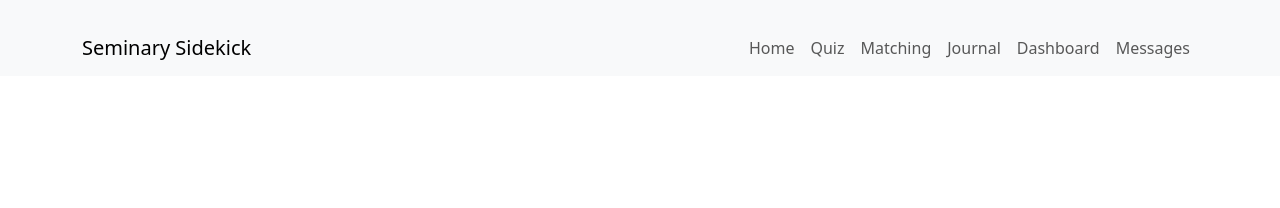
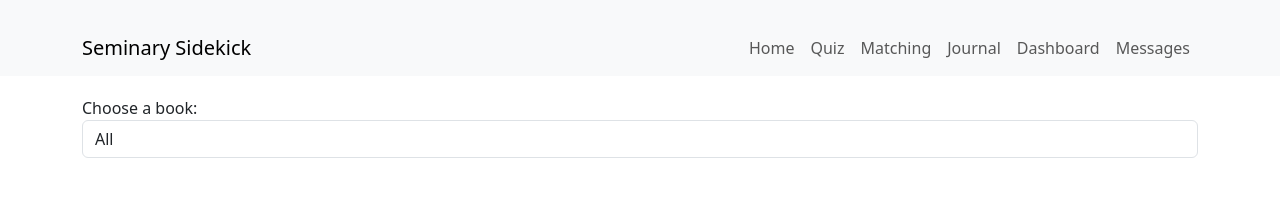
Before and after one commit to sophomorica/seminary-sidekick, a React (Create React App) app: page /quiz in a window 1280 px wide. Shown: the top 208 px of the page. Built offline with nearby package versions, Linux system fonts and the light colour scheme.

Commit message:
added all the books

```diff
--- a/src/components/quiz/Quiz.js
+++ b/src/components/quiz/Quiz.js
@@ -4,22 +4,39 @@ import "./quiz.css";
 
 const Quiz = () => {
   const [passages, setPassages] = useState([]);
+  const [data, setData] = useState({});
   const [question, setQuestion] = useState(null);
   const [choices, setChoices] = useState([]);
   const [selected, setSelected] = useState("");
   const [correct, setCorrect] = useState(null);
+  const [selectedBook, setSelectedBook] = useState("All");
 
   useEffect(() => {
     axios
       .get("./data/passages.json")
       .then((res) => {
-        setPassages(res.data);
-        getNextQuestion(res.data);
+        setData(res.data);
       })
       .catch((error) => {
         console.error("Error fetching data: ", error);
       });
-  }, []);
+  }, [selectedBook]);
+
+  const handleBookChange = (e) => {
+    setSelectedBook(e.target.value);
+    if (e.target.value !== "All") {
+      setPassages(data[e.target.value]);
+      getNextQuestion(data[e.target.value]);
+    } else {
+      let allPassages = [];
+      Object.keys(data).forEach((book) => {
+        allPassages = allPassages.concat(data[book]);
+      });
+      setPassages(allPassages);
+      getNextQuestion(allPassages);
+    }
+    //
+  };
 
   const getNextQuestion = (passages) => {
     const randomIndex = Math.floor(Math.random() * passages.length);
@@ -33,7 +50,6 @@ const Quiz = () => {
 
     // Randomly sort choices
     choices.sort(() => Math.random() - 0.5);
-
     setQuestion(question);
     setChoices(choices);
     setCorrect(null);
@@ -48,9 +64,25 @@ const Quiz = () => {
   const nextQuestion = () => {
     getNextQuestion(passages);
   };
+  const books = Object.keys(data);
 
   return (
-    <div>
+    <div className="container">
+      <div className="form-group">
+        <label htmlFor="book-select">Choose a book:</label>
+        <select
+          id="book-select"
+          className="form-control"
+          onChange={handleBookChange}
+        >
+          <option value="All">All</option>
+          {books.map((book) => (
+            <option value={book} key={book}>
+              {book}
+            </option>
+          ))}
+        </select>
+      </div>
       {question && (
         <div className="quiz-container">
           <h1 className="text-center">Doctrinal Mastery Quiz</h1>
```
